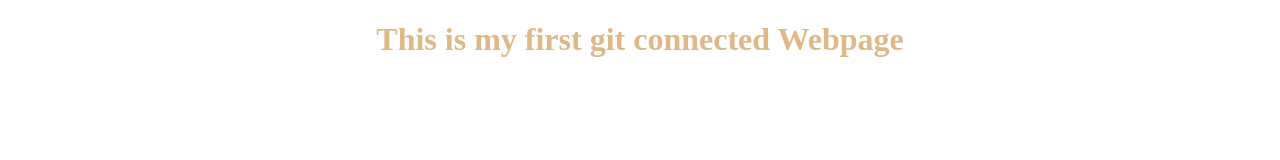
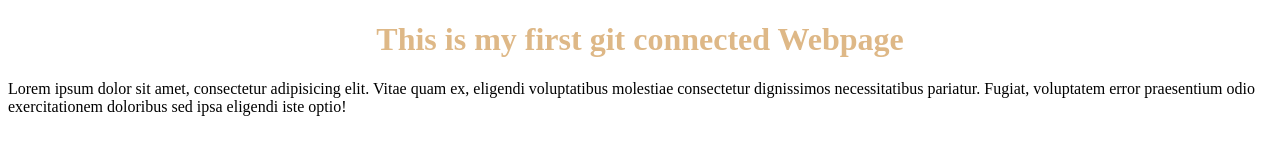
Before and after one commit to AtikHasan16/My-first-git-repo, a plain HTML site: page index.html in a window 1280 px wide. Drawn offline with Linux system fonts and the light colour scheme.

Commit message:
first commit

```diff
--- a/index.html
+++ b/index.html
@@ -10,6 +10,7 @@
 
 <body>
     <h1>This is my first git connected Webpage</h1>
+    <p>Lorem ipsum dolor sit amet, consectetur adipisicing elit. Vitae quam ex, eligendi voluptatibus molestiae consectetur dignissimos necessitatibus pariatur. Fugiat, voluptatem error praesentium odio exercitationem doloribus sed ipsa eligendi iste optio!</p>
 </body>
 <footer>
 
```
